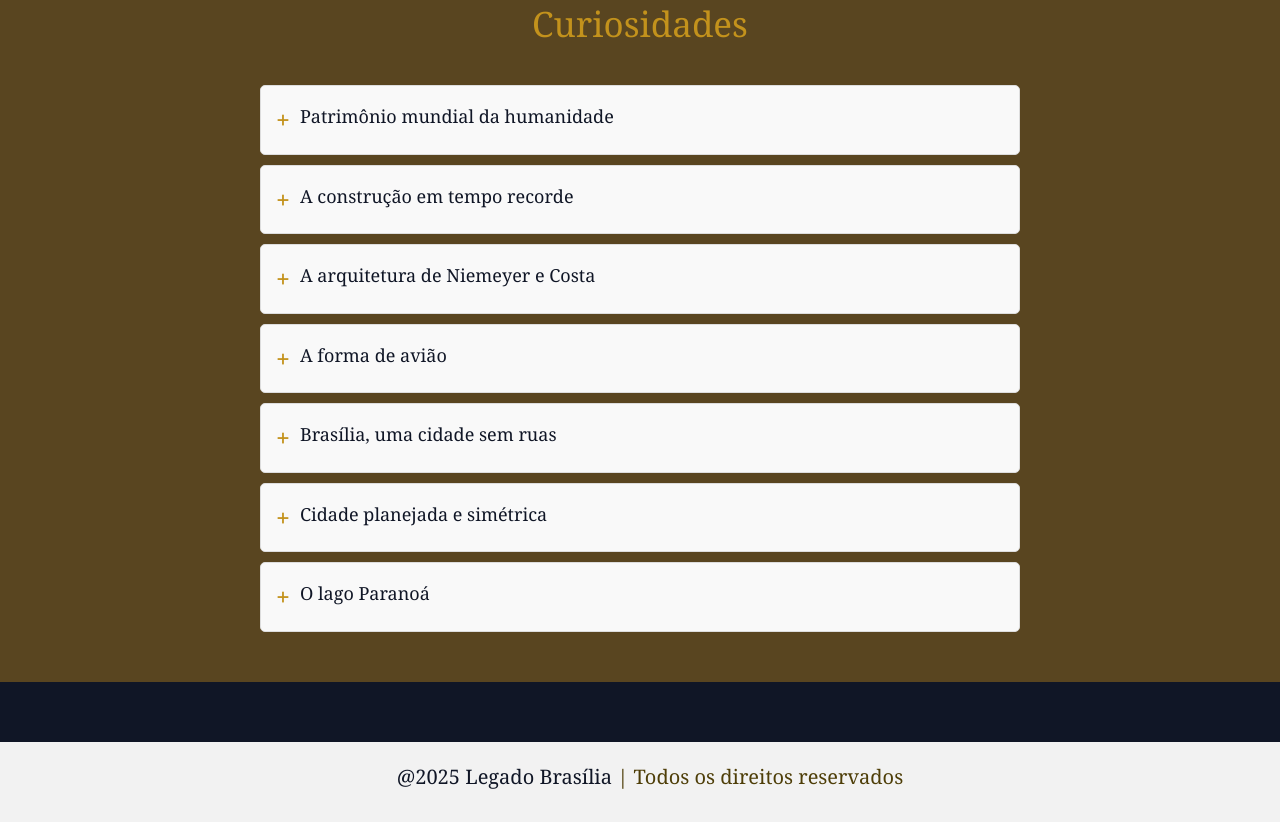
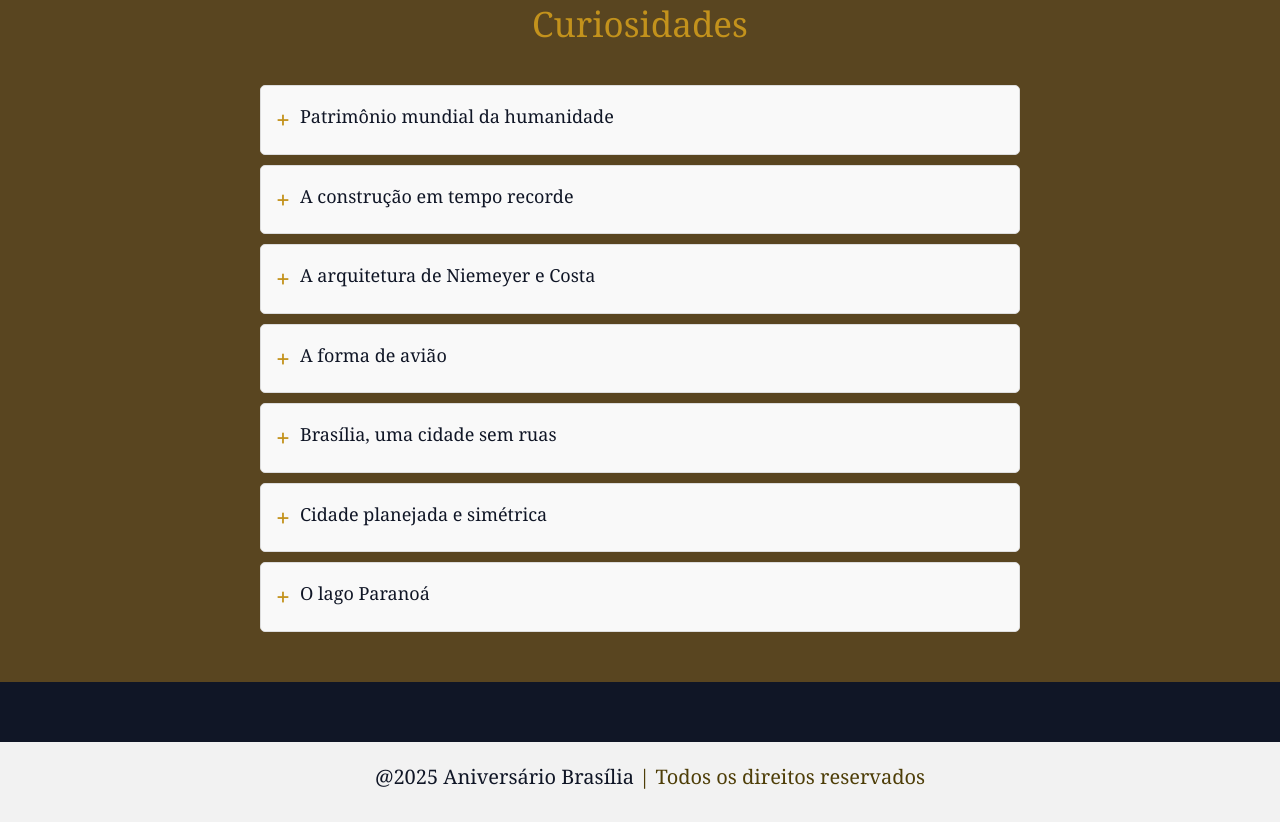
Before and after one commit to LiaCost/Site_Brasilia, a plain HTML site: page Index.html in a window 1280 px wide. Shown: the part 2417-3239 px from the top of the page. Drawn offline with nearby package versions, Linux system fonts and the light colour scheme.

Commit message:
UPDATE02
Adicionado o favicon da aba do navegador.

```diff
--- a/Index.html
+++ b/Index.html
@@ -4,6 +4,9 @@
     <meta charset="UTF-8">
     <meta name="viewport" content="width=device-width, initial-scale=1.0">
     <title>Aniversário Brasília</title>
+
+    <!-- Favicon -->
+    <link rel="shortcut icon" type="image/x-icon" href="Imagens/LGFAVICON.png">
 
     <link rel="stylesheet" href="https://cdnjs.cloudflare.com/ajax/libs/font-awesome/5.15.4/css/all.min.css">
 
@@ -17,6 +20,7 @@
 
 </head>
 <body>
+
 
     <header>
         <!-- Logo -->
@@ -305,7 +309,7 @@
 
     <footer>
     <div class="content">
-        <p><span>@2025 Legado Brasília</span> | Todos os direitos reservados</p>
+        <p><span>@2025 Aniversário Brasília</span> | Todos os direitos reservados</p>
     </div>
     </footer>
 
```
Also changed, not shown: Imagens/LGFAVICON.png (added).
